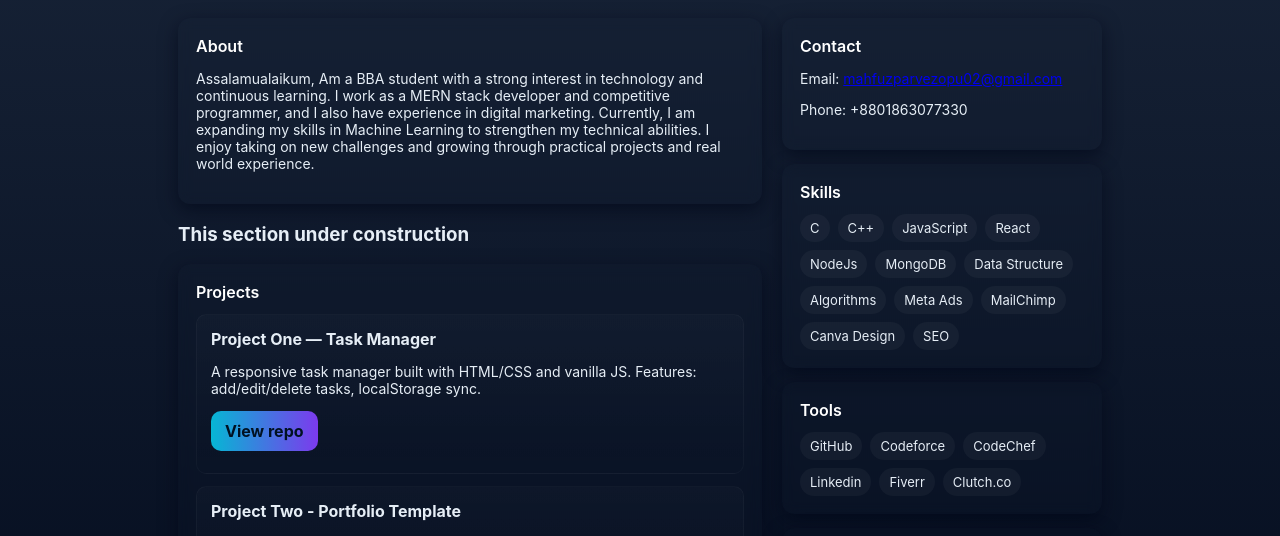
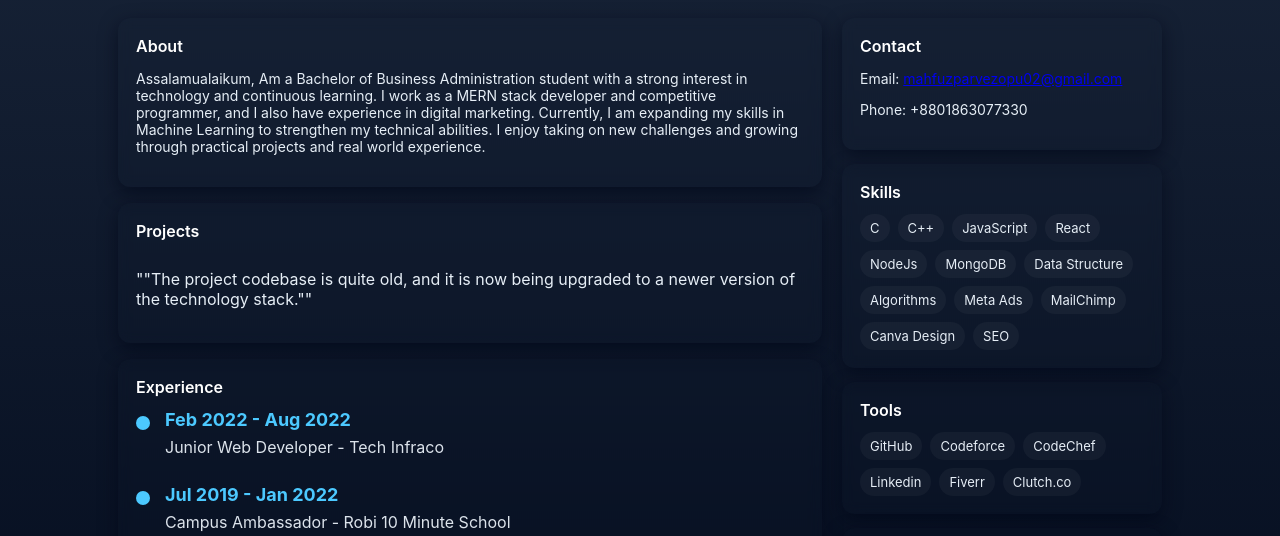
Before and after one commit to mahfuzparvez/mahfuzcp, a plain HTML site: page index.html in a window 1280 px wide. Shown: the part 222-758 px from the top of the page. Drawn offline with Linux system fonts and the light colour scheme.

Commit message:
Your descriptive commit message

```diff
--- a/index.html
+++ b/index.html
@@ -2,10 +2,11 @@
 <html lang="en">
 <head>
   <meta charset="utf-8" />
-  <meta name="viewport" content="width=device-width,initial-scale=1" />
-  <title>Mahfuz Parvez Opu</title>
+  <meta name="viewport" content="width=device-width,initial-scale=1"/>
+  <title>Mahfuz Parvez Opu || CP</title>
   <link rel="shortcut icon" href="image/icon.jpg">
-  <meta name="description" content="Portfolio of Mahfuz Parvez Opu — Projects, Skills, Contact" />
+  <meta name="description" content="Portfolio of Mahfuz Parvez Opu"/>
+  <link rel="icon" href="img/favicon.ico" />
   <link rel="stylesheet" href="style.css">
 </head>
 <body>
@@ -23,30 +24,50 @@
       <main>
         <section class="card">
           <div class="section-title">About</div>
-          <p class="muted">Assalamualaikum, Am a BBA student with a strong interest in technology and continuous learning. I work as a MERN stack developer and competitive programmer, and I also have experience in digital marketing. Currently, I am expanding my skills in Machine Learning to strengthen my technical abilities. I enjoy taking on new challenges and growing through practical projects and real world experience.</p>
+          <p class="muted">Assalamualaikum, Am a Bachelor of Business Administration student with a strong interest in technology and continuous learning. I work as a MERN stack developer and competitive programmer, and I also have experience in digital marketing. Currently, I am expanding my skills in Machine Learning to strengthen my technical abilities. I enjoy taking on new challenges and growing through practical projects and real world experience.</p>
         </section>
-        <h3>This section under construction</h3>
         <section style="margin-top:16px" class="card">
           <div class="section-title">Projects</div>
           <div class="projects">
-            <article class="project">
+            <!-- <article class="project">
               <h4>Project One — Task Manager</h4>
               <p class="muted">A responsive task manager built with HTML/CSS and vanilla JS. Features: add/edit/delete tasks, localStorage sync.</p>
               <p style="margin:8px 0"><a class="btn" href="#">View repo</a></p>
-            </article>
-
-            <article class="project">
+            </article> -->
+            <p>""The project codebase is quite old, and it is now being upgraded to a newer version of the technology stack.""</p>
+            <!-- <article class="project">
               <h4>Project Two - Portfolio Template</h4>
               <p class="muted">A reusable single-page portfolio template (this site). Easy to fork and deploy on GitHub Pages.</p>
               <p style="margin:8px 0"><a class="btn" href="#">Live demo</a></p>
-            </article>
+            </article> -->
           </div>
         </section>
 
         <section style="margin-top:16px" class="card">
-          <div class="section-title">Experience &amp; Education</div>
-          <p class="muted">Add your work history, internships, or university info here. Example: Front-end Intern at XYZ, 2023 — worked on dashboard features and unit tests.</p>
+          <div class="section-title">Experience</div>
+            <div class="news-item">
+              <div class="dot"></div>
+                <div class="content">
+                  <h3>Feb 2022 - Aug 2022</h3>
+                  <p>Junior Web Developer - Tech Infraco</p>
+              </div>
+            </div>
+            <div class="news-item">
+              <div class="dot"></div>
+                <div class="content">
+                  <h3>Jul 2019 - Jan 2022</h3>
+                  <p>Campus Ambassador - Robi 10 Minute School</p>
+              </div>
+            </div>
+            <div class="news-item">
+              <div class="dot"></div>
+                <div class="content">
+                  <h3>Dec 2021 - Apr 2023</h3>
+                  <p>Campus Ambassador - National News Paper Olympic</p>
+              </div>
+            </div>
         </section>
+
       </main>
 
       <aside>
--- a/style.css
+++ b/style.css
@@ -1,7 +1,40 @@
 :root{--bg:#192539;--accent:#06b6d4;--glass:rgba(255,255,255,0.04)}
+body {
+  background: #0d1124;
+  font-family: Arial, sans-serif;
+  color: #dce3eb;
+}
+
+.news-item {
+  display: flex;
+  align-items: flex-start;
+  margin-bottom: 25px;
+}
+
+.dot {
+  width: 14px;
+  height: 14px;
+  background-color: #4CC9FF;
+  border-radius: 50%;
+  margin-right: 15px;
+  margin-top: 7px;
+}
+
+.content h3 {
+  margin: 0;
+  color: #4CC9FF;
+  font-size: 18px;
+}
+
+.content p {
+  margin: 5px 0 0 0;
+  line-height: 1.5;
+  color: #dce3eb;
+}
+
 *{box-sizing:border-box}
 html,body{height:100%;margin:0;font-family:Inter,system-ui,-apple-system,Segoe UI,Roboto,'Helvetica Neue',Arial;color:#e6eef6;background:linear-gradient(180deg,var(--bg),#071022)}
-    .container{max-width:980px;margin:32px auto;padding:28px}
+.container{max-width:1100px;margin:32px auto;padding:28px}
 header{display:flex;gap:20px;align-items:center}
 .avatar{width:156px;height:156px;border-radius:100%;background:linear-gradient(135deg,var(--accent),#7c3aed);display:flex;align-items:center;justify-content:center;font-weight:700;font-size:28px;color:#042024}
 .imgmo{width: 156px; height: 156px; border-radius: 100%;}
```
Lines whose indentation alone changed are shown as unchanged.
